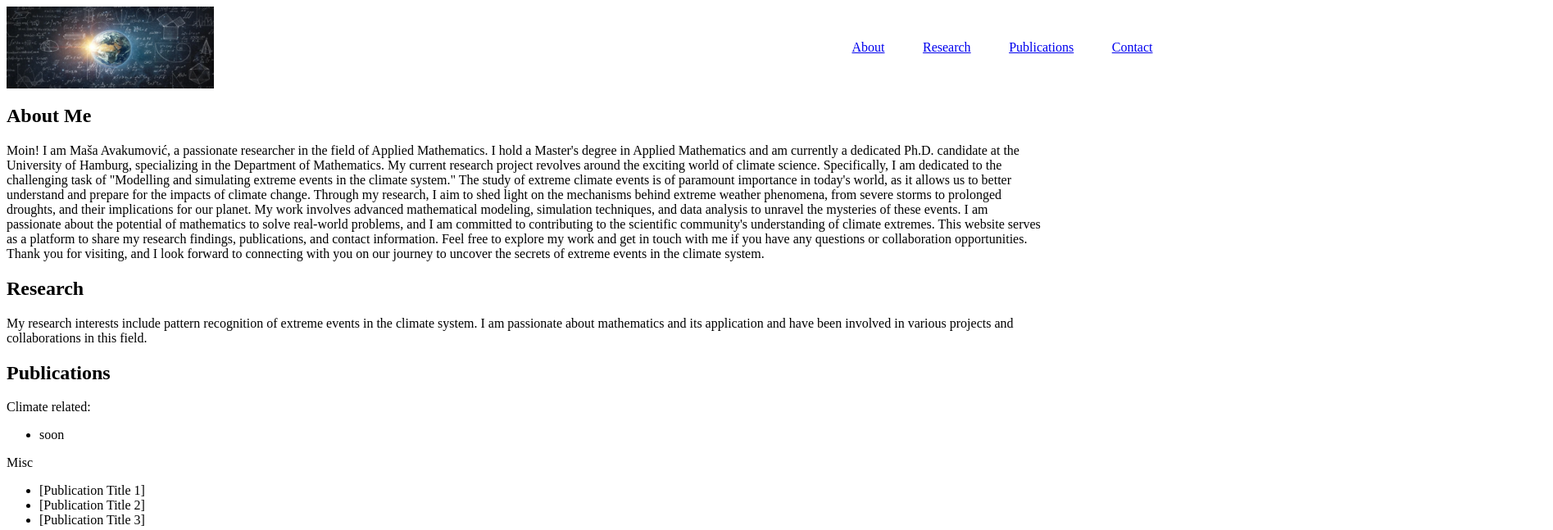
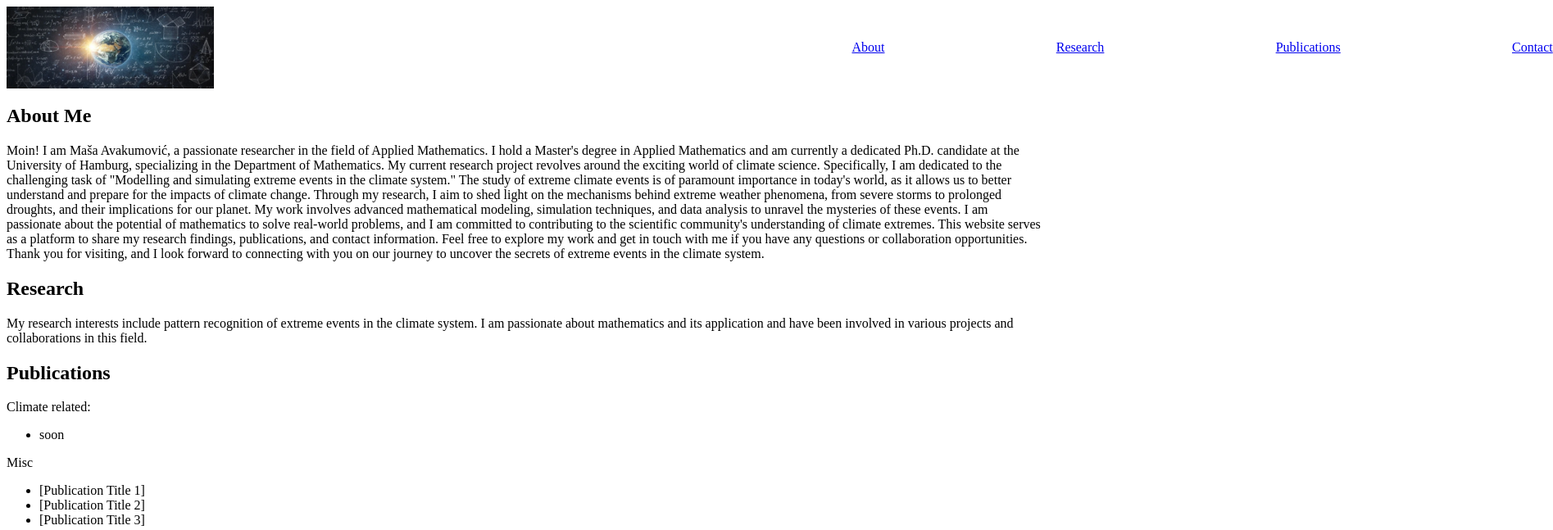
Before and after one commit to masumovic/masumovic.github.io, a plain HTML site: page index.html in a window 1280 px wide. Shown: the top 647 px of the page at 82% size, 1895 px wide, since content can reach past the window. Drawn offline with Linux system fonts and the light colour scheme.

Commit message:
Update styles.css

```diff
--- a/styles.css
+++ b/styles.css
@@ -12,7 +12,7 @@ nav ul {
 }
 
 nav ul li {
-    margin-right: 20%;
+    margin-right: 90%;
 }
 
 nav ul li:last-child {
```
